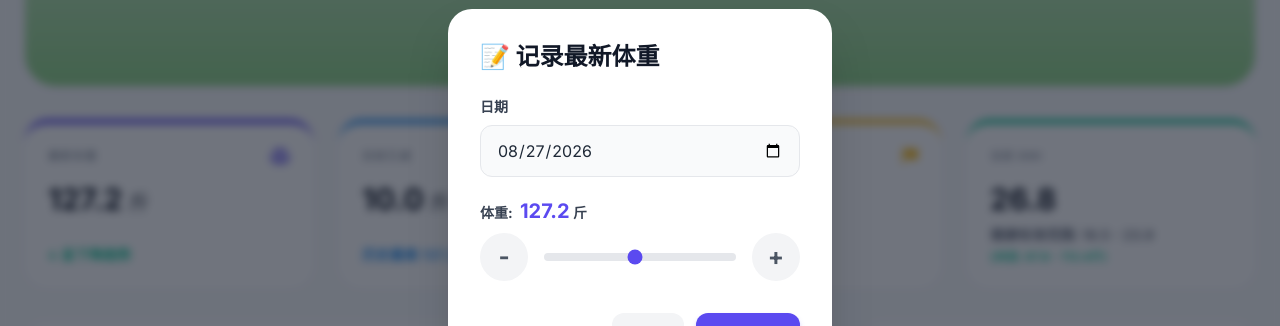
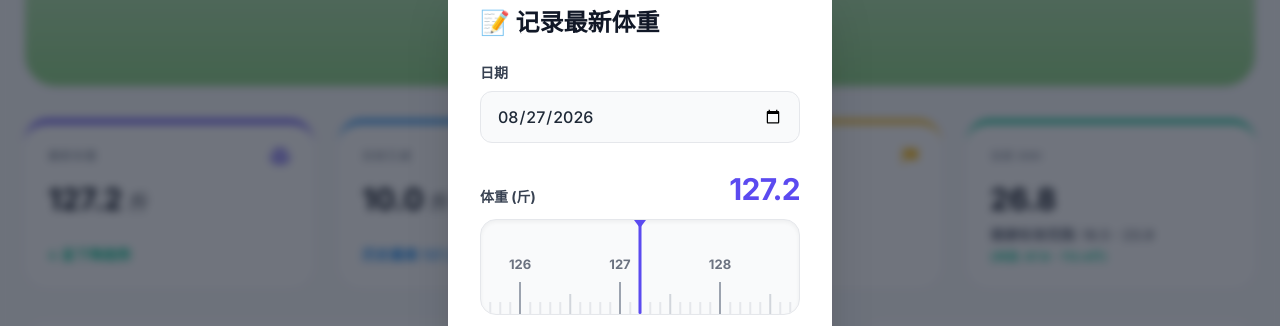
Before and after one commit to SmallYuXiao/my-weight-tracker, a plain HTML site: page index.html in a window 1280 px wide. Both pictures are taken after a click on the button "记录今日体重". Shown: the part 201-527 px from the top of the page. Drawn offline with nearby package versions, Linux system fonts and the light colour scheme.

Commit message:
feat: Replace weight slider with a smooth scrolling ruler picker

```diff
--- a/index.html
+++ b/index.html
@@ -213,20 +213,37 @@
         <div class="bg-white rounded-3xl w-full max-w-sm p-6 sm:p-8 shadow-2xl relative">
             <h3 class="text-xl sm:text-2xl font-bold text-gray-900 mb-6">📝 记录最新体重</h3>
             <form id="dataForm" onsubmit="saveData(event)">
-                <div class="space-y-4 sm:space-y-5">
+                <div class="space-y-6 sm:space-y-7">
+                    <!-- Date Picker -->
                     <div>
                         <label class="block text-sm font-bold text-gray-700 mb-2">日期</label>
-                        <input type="date" id="inputDate" class="w-full px-4 py-3 bg-gray-50 border border-gray-200 rounded-xl focus:outline-none focus:ring-2 focus:ring-primary focus:bg-white transition-all text-base appearance-none" required>
+                        <input type="date" id="inputDate" class="w-full px-4 py-3 bg-gray-50 border border-gray-200 rounded-xl focus:outline-none focus:ring-2 focus:ring-primary focus:bg-white transition-all text-base appearance-none font-medium" required>
                     </div>
+
+                    <!-- Weight Ruler -->
                     <div>
-                        <label class="block text-sm font-bold text-gray-700 mb-2">体重: <span id="weightDisplay" class="text-primary text-xl font-black ml-1"></span> 斤</label>
-                        <div class="flex items-center gap-4 mt-2">
-                            <button type="button" onclick="adjustWeight(-0.1)" class="w-12 h-12 flex-shrink-0 rounded-full bg-gray-100 flex items-center justify-center text-2xl font-bold text-gray-600 active:bg-gray-200 active:scale-95 transition-all">-</button>
-                            <input type="range" min="80" max="180" step="0.1" id="inputWeight" class="w-full accent-primary h-2 bg-gray-200 rounded-lg appearance-none cursor-pointer" oninput="document.getElementById('weightDisplay').innerText = parseFloat(this.value).toFixed(1)">
-                            <button type="button" onclick="adjustWeight(0.1)" class="w-12 h-12 flex-shrink-0 rounded-full bg-gray-100 flex items-center justify-center text-2xl font-bold text-gray-600 active:bg-gray-200 active:scale-95 transition-all">+</button>
+                        <div class="flex justify-between items-end mb-3">
+                            <label class="block text-sm font-bold text-gray-700">体重 (斤)</label>
+                            <div class="text-primary text-3xl font-black tracking-tight"><span id="weightDisplay">127.2</span></div>
                         </div>
+
+                        <!-- The Ruler -->
+                        <div class="relative w-full h-24 bg-gray-50 rounded-2xl overflow-hidden border border-gray-200 shadow-inner">
+                            <!-- Center Indicator -->
+                            <div class="absolute left-1/2 top-0 bottom-0 w-[3px] bg-primary z-10 transform -translate-x-1/2 rounded-full"></div>
+                            <div class="absolute left-1/2 top-0 w-0 h-0 border-l-[6px] border-l-transparent border-r-[6px] border-r-transparent border-t-[8px] border-t-primary z-10 transform -translate-x-1/2"></div>
+
+                            <!-- Scrollable Area -->
+                            <div id="rulerContainer" class="w-full h-full overflow-x-auto hide-scrollbar flex items-end">
+                                <div id="rulerContent" class="h-full flex items-end relative">
+                                    <!-- Ticks will be injected by JS -->
+                                </div>
+                            </div>
+                        </div>
+                        <input type="hidden" id="inputWeight" value="127.2">
                     </div>
                 </div>
+
                 <div class="mt-8 flex justify-end gap-3">
                     <button type="button" onclick="closeModal()" class="flex-1 sm:flex-none px-5 py-3 sm:py-2.5 bg-gray-100 text-gray-700 font-bold rounded-xl hover:bg-gray-200 transition-colors active:scale-95">取消</button>
                     <button type="submit" class="flex-1 sm:flex-none px-5 py-3 sm:py-2.5 bg-primary text-white font-bold rounded-xl hover:bg-opacity-90 transition-colors shadow-md shadow-primary/30 active:scale-95">保存记录</button>
@@ -445,13 +462,47 @@
         // Modal Logic
         const modal = document.getElementById('dataModal');
 
-        function adjustWeight(change) {
-            const input = document.getElementById('inputWeight');
-            let val = parseFloat(input.value) + change;
-            if (val < parseFloat(input.min)) val = parseFloat(input.min);
-            if (val > parseFloat(input.max)) val = parseFloat(input.max);
-            input.value = val.toFixed(1);
-            document.getElementById('weightDisplay').innerText = val.toFixed(1);
+        const RULER_MIN = 80;
+        const RULER_MAX = 200;
+        const PX_PER_1 = 100; // 100 pixels per 1 jin
+        const PX_PER_0_1 = 10; // 10 pixels per 0.1 jin
+
+        let isRulerScrolling = false;
+
+        function initRuler() {
+            const content = document.getElementById('rulerContent');
+            const container = document.getElementById('rulerContainer');
+
+            let html = '';
+            for (let i = RULER_MIN; i <= RULER_MAX; i++) {
+                html += `<div class="relative flex-shrink-0" style="width: ${PX_PER_1}px; height: 100%;">`;
+                // Main tick (integer)
+                html += `<div class="absolute bottom-0 left-0 w-[2px] h-8 bg-gray-400 transform -translate-x-1/2"></div>`;
+                html += `<div class="absolute bottom-10 left-0 text-gray-500 font-bold text-[13px] transform -translate-x-1/2">${i}</div>`;
+
+                // Sub ticks (0.1 increments)
+                if (i < RULER_MAX) {
+                    for (let j = 1; j <= 9; j++) {
+                        const isHalf = (j === 5);
+                        const h = isHalf ? 'h-5 bg-gray-300' : 'h-3 bg-gray-200';
+                        html += `<div class="absolute bottom-0 w-[1.5px] ${h} transform -translate-x-1/2" style="left: ${j * PX_PER_0_1}px;"></div>`;
+                    }
+                }
+                html += `</div>`;
+            }
+            content.innerHTML = html;
+
+            // Handle scroll to calculate weight
+            container.addEventListener('scroll', () => {
+                if (isRulerScrolling) return; // Prevent loop if set programmatically
+
+                let val = RULER_MIN + (container.scrollLeft / PX_PER_1);
+                val = Math.max(RULER_MIN, Math.min(RULER_MAX, val));
+                val = Math.round(val * 10) / 10;
+
+                document.getElementById('weightDisplay').innerText = val.toFixed(1);
+                document.getElementById('inputWeight').value = val.toFixed(1);
+            });
         }
 
         function openModal() {
@@ -462,11 +513,29 @@
             document.getElementById('inputDate').value = `${yyyy}-${mm}-${dd}`;
 
             const lastWeight = appData.weightHistory[appData.weightHistory.length - 1];
-            document.getElementById('inputWeight').value = lastWeight;
+            document.getElementById('inputWeight').value = lastWeight.toFixed(1);
             document.getElementById('weightDisplay').innerText = lastWeight.toFixed(1);
 
             modal.classList.remove('hidden');
             modal.classList.add('flex');
+
+            // Set padding and scroll position AFTER modal is visible so clientWidth works
+            setTimeout(() => {
+                const container = document.getElementById('rulerContainer');
+                const content = document.getElementById('rulerContent');
+
+                const padding = container.clientWidth / 2;
+                content.style.paddingLeft = padding + 'px';
+                // Extra padding for the last tick
+                content.style.paddingRight = padding + 'px';
+
+                // Scroll to current weight
+                isRulerScrolling = true;
+                const scrollPos = (lastWeight - RULER_MIN) * PX_PER_1;
+                container.scrollLeft = scrollPos;
+
+                setTimeout(() => { isRulerScrolling = false; }, 50);
+            }, 10);
         }
 
         function closeModal() {
@@ -503,6 +572,7 @@
 
         // Init
         document.addEventListener('DOMContentLoaded', () => {
+            initRuler();
             renderDOM();
 
             // Re-render chart on window resize to ensure correct width scaling
```
